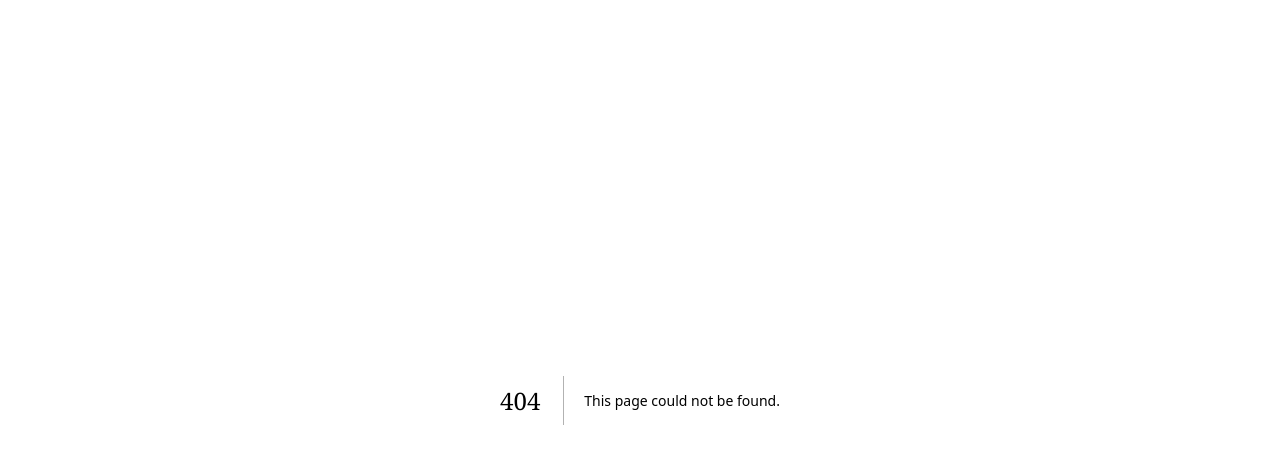
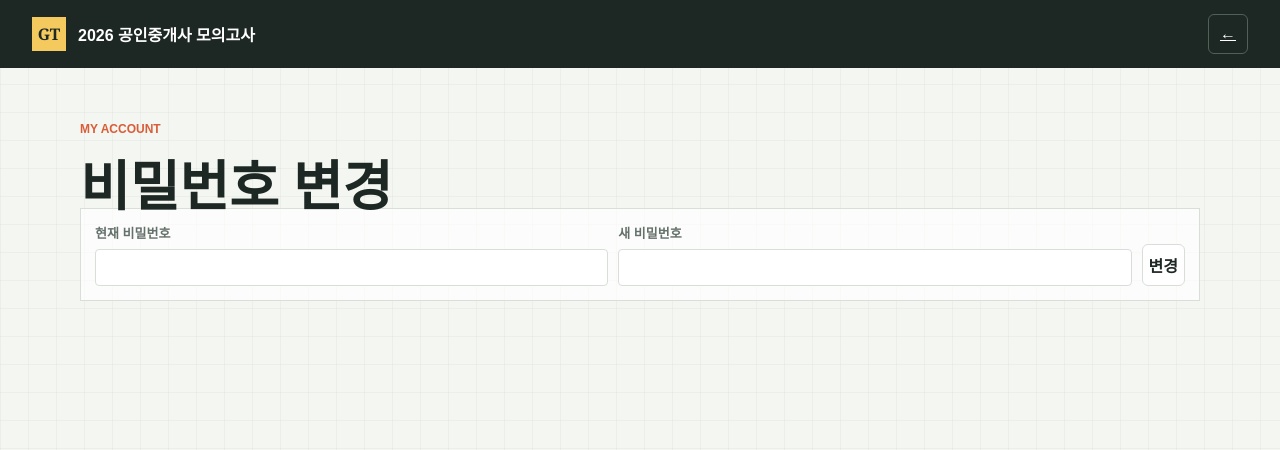
Before and after one commit to embboy/gt_exam, a Next.js app in the folder frontend/: page /account in a window 1280 px wide. Before the commit this address had no page. Shown: the top 450 px of the page. Built offline with nearby package versions, Linux system fonts and the light colour scheme.

Commit message:
Add authenticated password change

```diff
--- /dev/null
+++ b/frontend/app/account/page.tsx
@@ -0,0 +1,56 @@
+"use client";
+
+import { FormEvent, useEffect, useState } from "react";
+
+export default function AccountPage() {
+  const [token, setToken] = useState("");
+  const [notice, setNotice] = useState("");
+
+  useEffect(() => {
+    setToken(window.localStorage.getItem("gt-exam-token") ?? "");
+  }, []);
+
+  async function changePassword(event: FormEvent<HTMLFormElement>) {
+    event.preventDefault();
+    if (!token) {
+      setNotice("대시보드에서 로그인한 뒤 비밀번호를 변경하세요.");
+      return;
+    }
+
+    const form = new FormData(event.currentTarget);
+    const response = await fetch("/api/v1/auth/password", {
+      method: "PATCH",
+      headers: { Authorization: `Bearer ${token}`, "Content-Type": "application/json" },
+      body: JSON.stringify({
+        currentPassword: form.get("currentPassword"),
+        newPassword: form.get("newPassword"),
+      }),
+    });
+    const result = await response.json() as { message?: string };
+    if (!response.ok) {
+      setNotice(result.message ?? "비밀번호를 변경하지 못했습니다.");
+      return;
+    }
+
+    event.currentTarget.reset();
+    setNotice("비밀번호를 변경했습니다.");
+  }
+
+  return (
+    <main>
+      <header className="topbar">
+        <div className="brand"><span className="brandMark">GT</span><span>2026 공인중개사 모의고사</span></div>
+        <a className="iconButton" href="/" aria-label="모의고사" title="모의고사">&larr;</a>
+      </header>
+      <section className="workspace" aria-labelledby="account-title">
+        <div className="headingRow"><div><p className="eyebrow">MY ACCOUNT</p><h1 id="account-title">비밀번호 변경</h1></div></div>
+        <form className="dashboardLogin" onSubmit={changePassword}>
+          <label>현재 비밀번호<input name="currentPassword" type="password" autoComplete="current-password" required /></label>
+          <label>새 비밀번호<input name="newPassword" type="password" minLength={8} maxLength={128} autoComplete="new-password" required /></label>
+          <button className="secondaryButton" type="submit">변경</button>
+        </form>
+        {notice && <p className="formNotice">{notice}</p>}
+      </section>
+    </main>
+  );
+}
```
Also changed, not shown: frontend/app/api/v1/auth/password/route.ts (added, +38 -0 lines), 1 other file (tests, documents, lock files or other folders).
